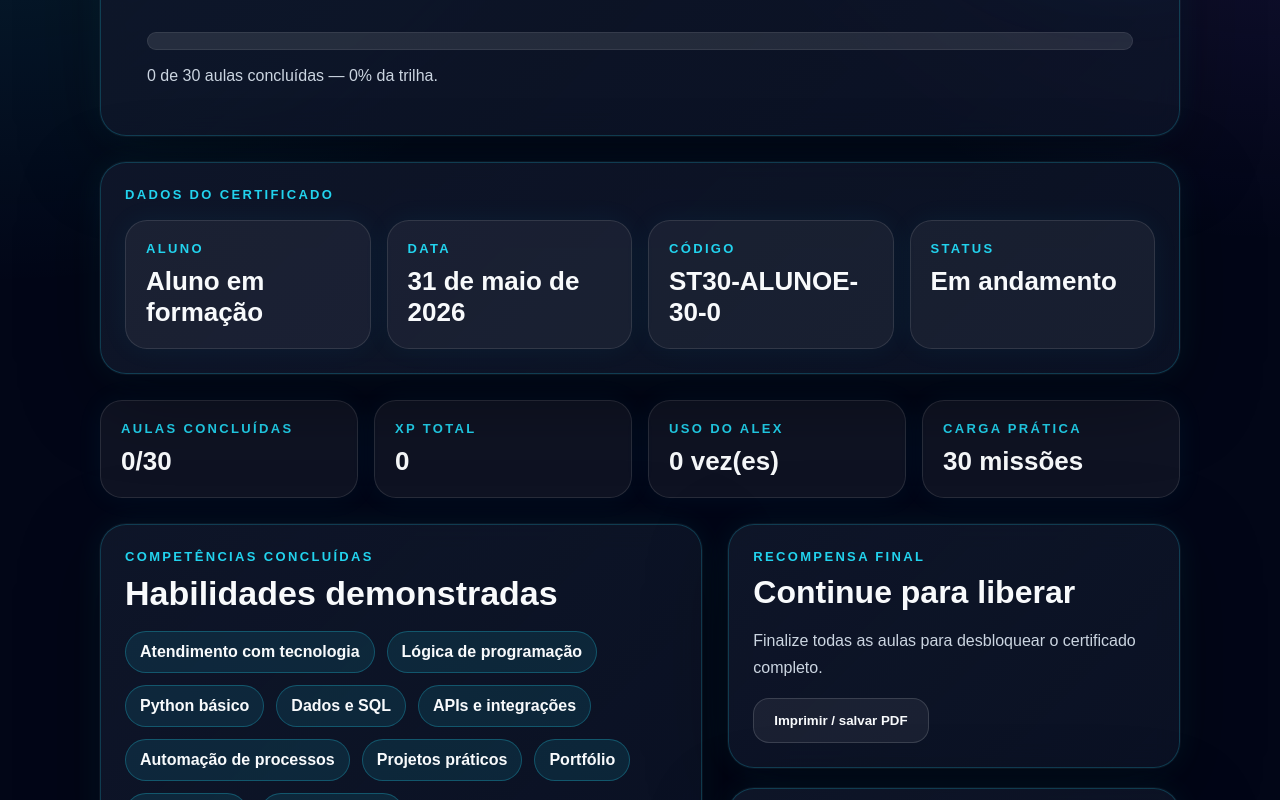
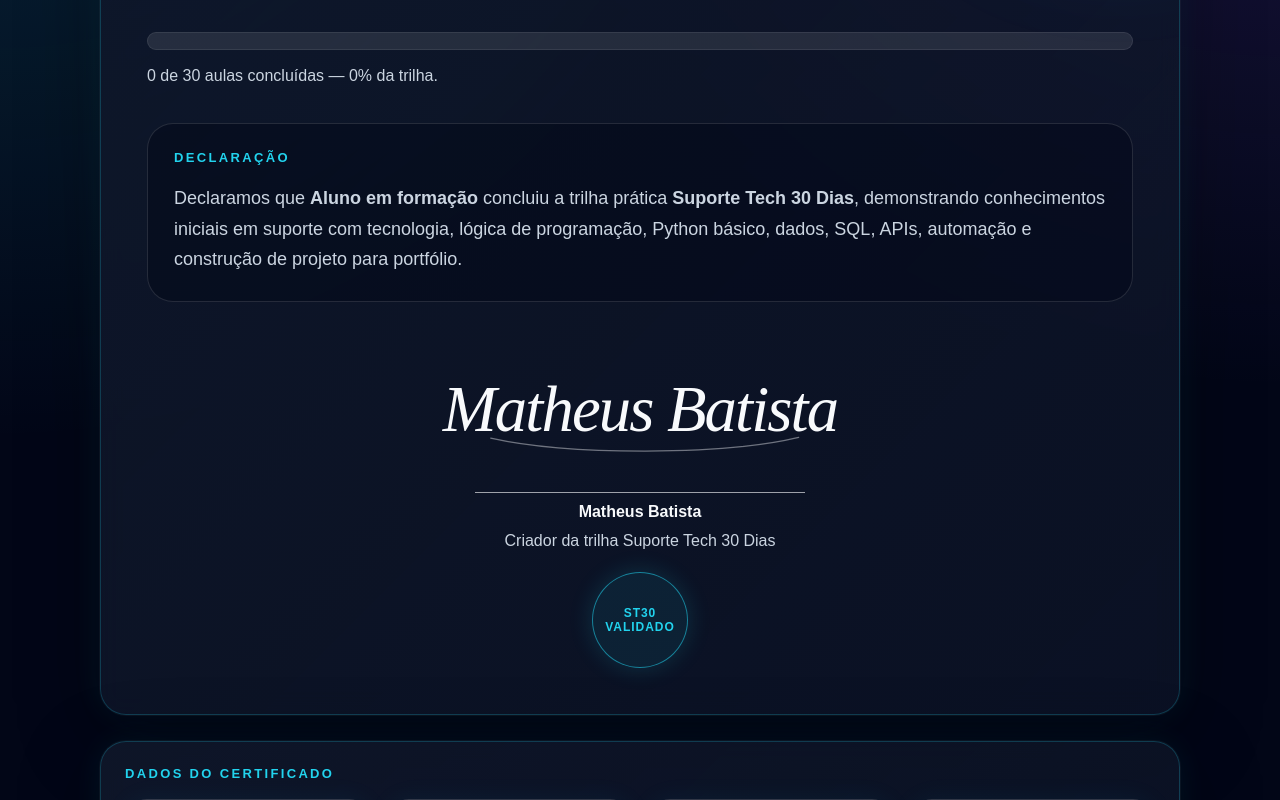
Before and after one commit to HanzSolo66/suporte-tech-30-dias, a Next.js app in the folder apps/web/: page /certificado in a window 1280 px wide. Shown: the part 400-1200 px from the top of the page. Built offline with nearby package versions, Linux system fonts and the light colour scheme.

Commit message:
Adiciona assinatura por codigo no certificado

```diff
--- a/apps/web/app/certificado/page.tsx
+++ b/apps/web/app/certificado/page.tsx
@@ -90,6 +90,7 @@ export default function CertificadoPage() {
     <main style={neon.page}>
       <section style={{ ...neon.container, maxWidth: "1080px" }}>
         <header
+          className="no-print"
           style={{
             display: "flex",
             justifyContent: "space-between",
@@ -109,6 +110,7 @@ export default function CertificadoPage() {
         </header>
 
         <section
+          className="certificate-print-area"
           style={{
             ...(trailCompleted ? neon.cardGreen : neon.card),
             padding: "46px",
@@ -157,9 +159,7 @@ export default function CertificadoPage() {
               ) : (
                 <>
                   Certificado de{" "}
-                  <span style={{ color: neon.colors.cyan }}>
-                    {studentName}
-                  </span>{" "}
+                  <span style={{ color: neon.colors.cyan }}>{studentName}</span>{" "}
                   ainda em andamento.
                 </>
               )}
@@ -192,6 +192,146 @@ export default function CertificadoPage() {
                 {progressPercent}% da trilha.
               </p>
             </div>
+
+            <section
+              style={{
+                marginTop: "34px",
+                padding: "26px",
+                borderRadius: "26px",
+                background: "rgba(2,6,23,0.42)",
+                border: "1px solid rgba(255,255,255,0.12)",
+              }}
+            >
+              <p style={neon.eyebrow}>Declaração</p>
+
+              <p
+                style={{
+                  ...neon.muted,
+                  fontSize: "18px",
+                  marginBottom: 0,
+                }}
+              >
+                Declaramos que <strong>{studentName}</strong> concluiu a trilha
+                prática <strong>Suporte Tech 30 Dias</strong>, demonstrando
+                conhecimentos iniciais em suporte com tecnologia, lógica de
+                programação, Python básico, dados, SQL, APIs, automação e
+                construção de projeto para portfólio.
+              </p>
+            </section>
+
+            <section
+              style={{
+                marginTop: "38px",
+                display: "grid",
+                gridTemplateColumns: "1fr",
+                justifyItems: "center",
+                textAlign: "center",
+                gap: "18px",
+              }}
+            >
+              <div
+                style={{
+                  display: "grid",
+                  justifyItems: "center",
+                  textAlign: "center",
+                  width: "100%",
+                }}
+              >
+                <div
+                  style={{
+                    width: "560px",
+                    maxWidth: "100%",
+                    height: "150px",
+                    display: "grid",
+                    placeItems: "center",
+                    overflow: "hidden",
+                    marginBottom: "2px",
+                  }}
+                >
+                  <svg
+                    viewBox="0 0 900 240"
+                    role="img"
+                    aria-label="Assinatura de Matheus Batista"
+                    style={{
+                      width: "100%",
+                      height: "100%",
+                      display: "block",
+                    }}
+                  >
+                    <text
+                      x="450"
+                      y="122"
+                      textAnchor="middle"
+                      dominantBaseline="middle"
+                      style={{
+                        fontFamily:
+                          "'Brush Script MT', 'Segoe Script', 'Lucida Handwriting', cursive",
+                        fontSize: "104px",
+                        fontStyle: "italic",
+                        fontWeight: 400,
+                        fill: "#f8fafc",
+                        letterSpacing: "-3px",
+                      }}
+                    >
+                      Matheus Batista
+                    </text>
+
+                    <path
+                      d="M210 157 C 335 185, 585 185, 705 156"
+                      fill="none"
+                      stroke="#f8fafc"
+                      strokeWidth="2"
+                      strokeLinecap="round"
+                      opacity="0.42"
+                    />
+                  </svg>
+                </div>
+
+                <div
+                  style={{
+                    width: "330px",
+                    maxWidth: "100%",
+                    height: "1px",
+                    background: "rgba(248,250,252,0.62)",
+                    marginBottom: "10px",
+                  }}
+                />
+
+                <strong>Matheus Batista</strong>
+
+                <p
+                  style={{
+                    ...neon.muted,
+                    marginTop: "6px",
+                    marginBottom: 0,
+                  }}
+                >
+                  Criador da trilha Suporte Tech 30 Dias
+                </p>
+              </div>
+
+              <div
+                style={{
+                  width: "96px",
+                  height: "96px",
+                  borderRadius: "999px",
+                  border: "1px solid rgba(34,211,238,0.55)",
+                  display: "grid",
+                  placeItems: "center",
+                  color: neon.colors.cyan,
+                  fontWeight: 900,
+                  textAlign: "center",
+                  fontSize: "12px",
+                  letterSpacing: "0.08em",
+                  background: "rgba(34,211,238,0.08)",
+                  boxShadow: "0 0 24px rgba(34,211,238,0.16)",
+                }}
+              >
+                ST30
+                <br />
+                VALIDADO
+              </div>
+            </section>
           </div>
         </section>
 
@@ -234,6 +374,7 @@ export default function CertificadoPage() {
         </section>
 
         <section
+          className="no-print"
           style={{
             display: "grid",
             gridTemplateColumns: "minmax(0, 1fr) minmax(300px, 0.75fr)",
@@ -361,11 +502,37 @@ export default function CertificadoPage() {
               <p style={{ ...neon.muted, marginBottom: 0 }}>
                 Você criou uma aplicação completa com home, dashboard, aulas
                 dinâmicas, quizzes, progresso local, nome personalizado, mentor
-                Alex e certificado final.
+                Alex, assinatura e certificado final.
               </p>
             </section>
           </aside>
         </section>
+
+        <style
+          dangerouslySetInnerHTML={{
+            __html: `
+              @media print {
+                body {
+                  background: #020617 !important;
+                }
+
+                .no-print {
+                  display: none !important;
+                }
+
+                main {
+                  padding: 18px !important;
+                  min-height: auto !important;
+                }
+
+                .certificate-print-area {
+                  box-shadow: none !important;
+                  page-break-inside: avoid;
+                }
+              }
+            `,
+          }}
+        />
       </section>
     </main>
   );
```
Also changed, not shown: apps/web/public/matheus-batista-signature-transparent.png (added).
